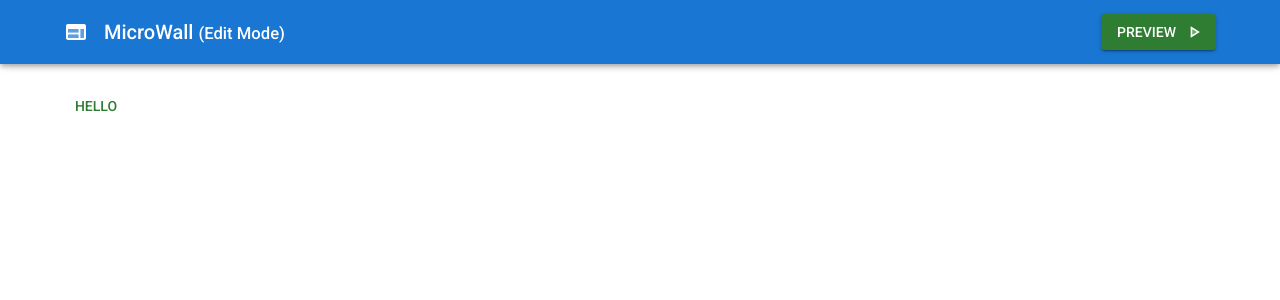
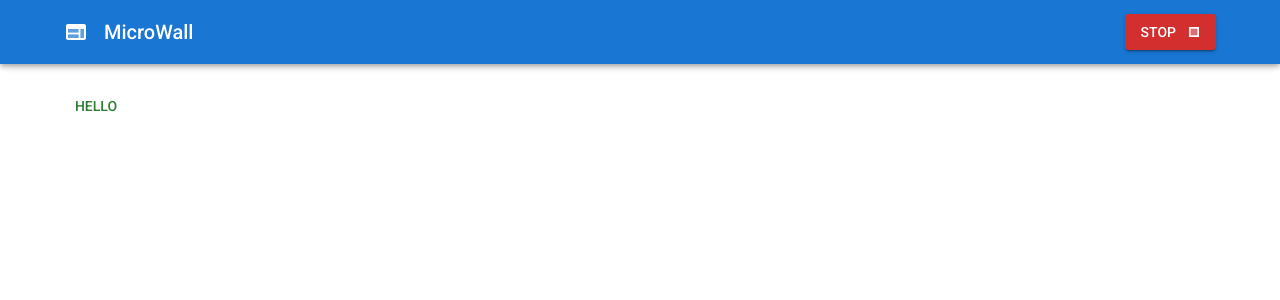
Before and after one commit to masudafsar/micro-wall, a Next.js app: page / in a window 1280 px wide. Both pictures are taken after a click on the button "PREVIEW". Shown: the top 300 px of the page. Built offline with nearby package versions, Linux system fonts and the light colour scheme.

Commit message:
Implement use app state hook

```diff
--- a/src/components/appBar/index.tsx
+++ b/src/components/appBar/index.tsx
@@ -1,21 +1,41 @@
+'use client';
+
 import { AppBar as MuiAppBar, Button, Container, Toolbar, Typography } from '@mui/material';
 import WebTwoToneIcon from '@mui/icons-material/WebTwoTone';
 import PlayArrowTwoToneIcon from '@mui/icons-material/PlayArrowTwoTone';
+import StopTwoToneIcon from '@mui/icons-material/StopTwoTone';
+import { AppActionEnum, AppModeEnum, useAppState } from '@formaloo/providers/appProvider';
 
 export interface AppBarPropsType {}
 
 export function AppBar({}: AppBarPropsType) {
+  function handlePreviewClick() {
+    appDispatch({ type: AppActionEnum.GO_TO_GUEST_MODE });
+  }
+
+  function handleStopClick() {
+    appDispatch({ type: AppActionEnum.GO_TO_EDIT_MODE });
+  }
+
+  const [appState, appDispatch] = useAppState();
   return (
     <MuiAppBar sx={{ position: 'fixed', zIndex: 2000 }}>
       <Container>
         <Toolbar sx={{ px: '0 !important' }}>
           <WebTwoToneIcon sx={{ mr: 2 }} />
           <Typography variant="h6" component="h1" sx={{ whiteSpace: 'nowrap', flexGrow: 1 }}>
-            MicroWall <small>(Edit Mode)</small>
+            MicroWall {appState.mode === AppModeEnum.EDIT ? <small>(Edit Mode)</small> : undefined}
           </Typography>
-          <Button color="success" variant="contained" endIcon={<PlayArrowTwoToneIcon />}>
-            Preview
-          </Button>
+          {appState.mode === AppModeEnum.EDIT ? (
+            <Button color="success" variant="contained" endIcon={<PlayArrowTwoToneIcon />} onClick={handlePreviewClick}>
+              Preview
+            </Button>
+          ) : undefined}
+          {appState.mode === AppModeEnum.GUEST ? (
+            <Button color="error" variant="contained" endIcon={<StopTwoToneIcon />} onClick={handleStopClick}>
+              Stop
+            </Button>
+          ) : undefined}
         </Toolbar>
       </Container>
     </MuiAppBar>
--- a/src/providers/appProvider/constants.ts
+++ b/src/providers/appProvider/constants.ts
@@ -1,5 +1,4 @@
-import { type AppContextType, type AppStateType } from './types';
-import { AppModeEnum } from './enums';
+import { type AppContextType, AppModeEnum, type AppStateType } from '.';
 
 export const appStateDefaultValue: AppStateType = {
   mode: AppModeEnum.EDIT,
--- a/src/providers/appProvider/contexts.ts
+++ b/src/providers/appProvider/contexts.ts
@@ -1,5 +1,5 @@
 import { createContext } from 'react';
-import { type AppContextType } from './types';
+import { type AppContextType } from '.';
 import { appContextDefaultValue } from './constants';
 
 export const AppContext = createContext<AppContextType>(appContextDefaultValue);
--- /dev/null
+++ b/src/providers/appProvider/hook.ts
@@ -0,0 +1,9 @@
+'use client';
+
+import { useContext } from 'react';
+import { AppContext } from './contexts';
+
+export function useAppState() {
+  const { state, dispatch } = useContext(AppContext);
+  return [state, dispatch];
+}
--- a/src/providers/appProvider/index.ts
+++ b/src/providers/appProvider/index.ts
@@ -1 +1,5 @@
+export * from './enums';
+export * from './types';
+
 export * from './providers';
+export * from './hook';
--- a/src/providers/appProvider/reducer.ts
+++ b/src/providers/appProvider/reducer.ts
@@ -1,5 +1,4 @@
-import { type AppActionType, type AppStateType } from './types';
-import { AppActionEnum, AppModeEnum } from './enums';
+import { AppActionEnum, type AppActionType, AppModeEnum, type AppStateType } from '.';
 
 export function appReducer(prev: AppStateType, action: AppActionType): AppStateType {
   const next = { ...prev };
--- a/src/providers/appProvider/types.ts
+++ b/src/providers/appProvider/types.ts
@@ -1,4 +1,4 @@
-import { AppActionEnum, AppModeEnum } from './enums';
+import { AppActionEnum, AppModeEnum } from '.';
 
 export type AppActionType = { type: AppActionEnum.GO_TO_EDIT_MODE } | { type: AppActionEnum.GO_TO_GUEST_MODE };
 
```
